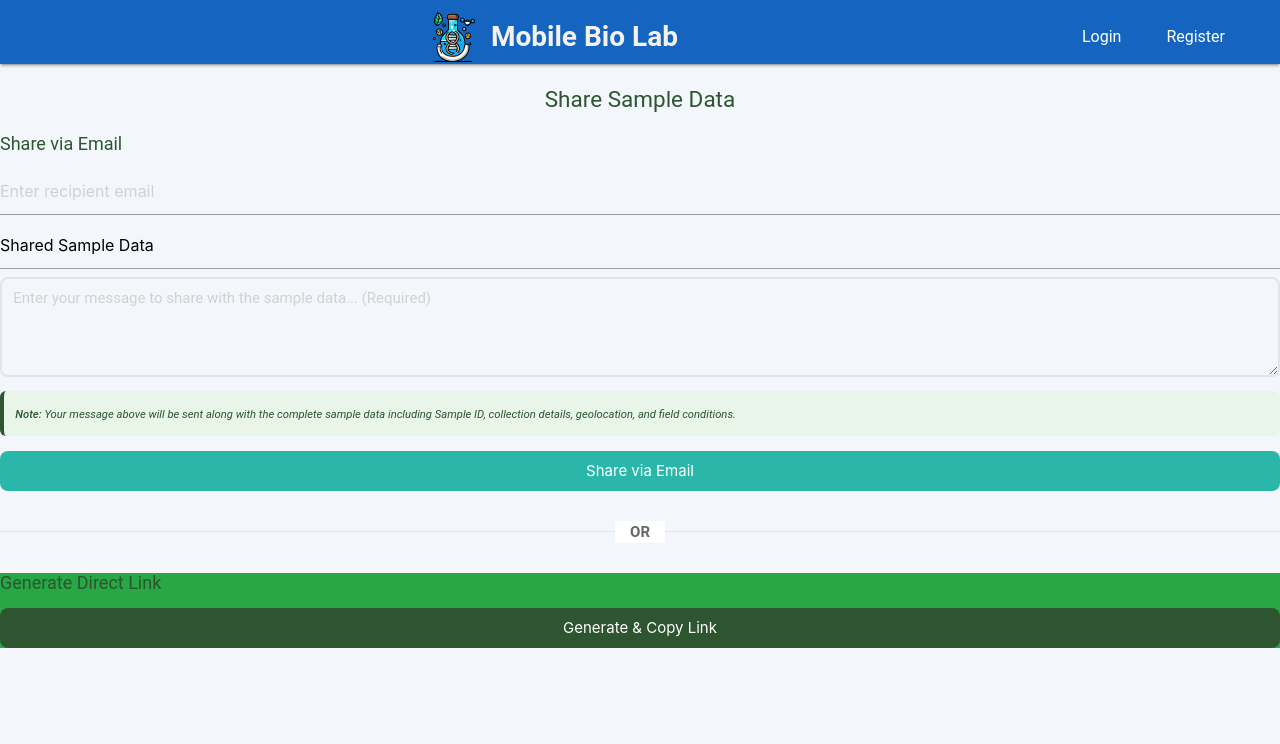
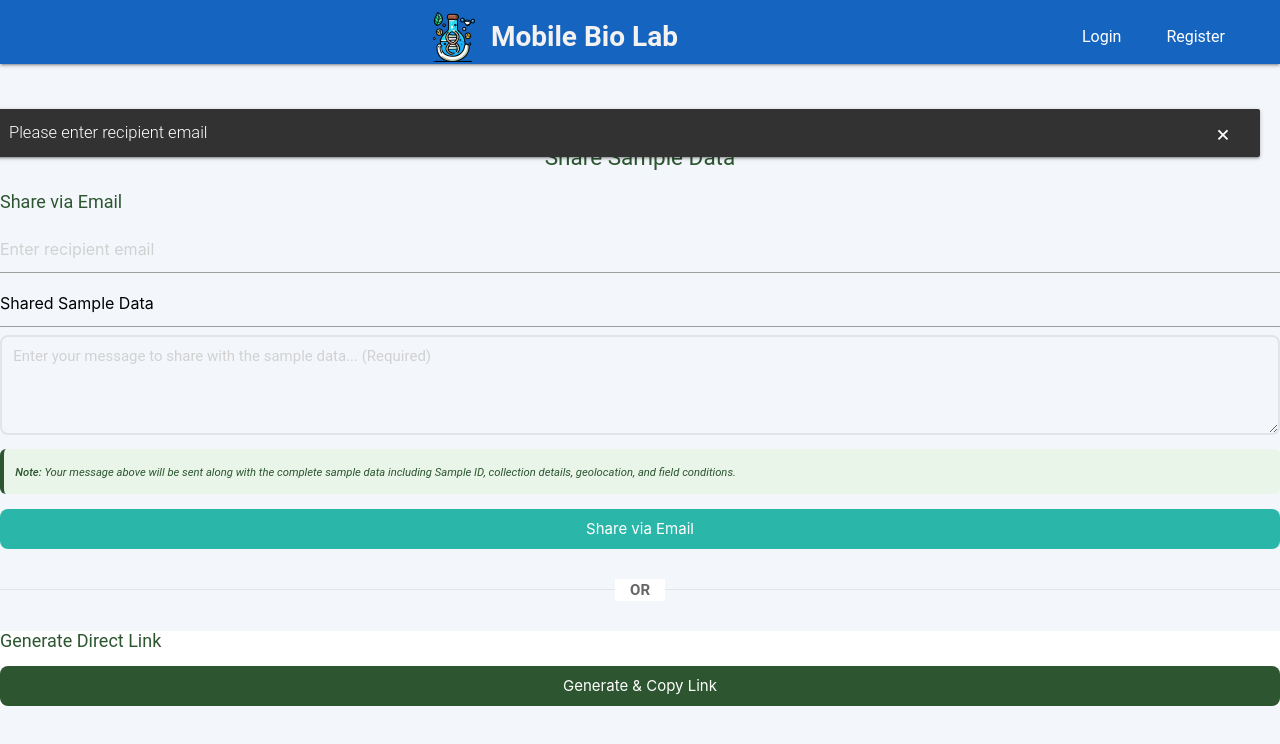
Before and after one commit to Romi-2/Mobile-Bio-Lab-Fullstack, a React (Vite) app in the folder Frontend/Mobile-Bio-Lab/: page /dashboard/share/1 in a window 1280 px wide. Both pictures are taken after a click on the button "Share via Email". Shown: the top 744 px of the page. Built offline with nearby package versions, Linux system fonts and the light colour scheme.

Commit message:
protocolRoute.js , server.js

```diff
--- a/Frontend/Mobile-Bio-Lab/src/components/shareSample.tsx
+++ b/Frontend/Mobile-Bio-Lab/src/components/shareSample.tsx
@@ -7,6 +7,25 @@ import "../style/shareSample.css";
 interface ShareSampleProps {
   sampleId?: string;
 }
+
+// Toast Notification Component
+const Toast: React.FC<{
+  message: string;
+  type: 'success' | 'error' | 'info';
+  onClose: () => void;
+}> = ({ message, type, onClose }) => {
+  React.useEffect(() => {
+    const timer = setTimeout(onClose, 4000);
+    return () => clearTimeout(timer);
+  }, [onClose]);
+
+  return (
+    <div className={`toast toast-${type}`}>
+      <span className="toast-message">{message}</span>
+      <button className="toast-close" onClick={onClose}>×</button>
+    </div>
+  );
+};
 
 // Modal Component
 const LinkModal: React.FC<{
@@ -46,6 +65,11 @@ const ShareSample: React.FC<ShareSampleProps> = ({ sampleId }) => {
   const [isSending, setIsSending] = useState(false);
   const [showModal, setShowModal] = useState(false);
   const [linkGenerated, setLinkGenerated] = useState(false);
+  const [toast, setToast] = useState<{ message: string; type: 'success' | 'error' | 'info' } | null>(null);
+
+  const showToast = (message: string, type: 'success' | 'error' | 'info' = 'info') => {
+    setToast({ message, type });
+  };
 
   // Determine the correct URL based on current route
   const getShareableLink = () => {
@@ -63,12 +87,12 @@ const ShareSample: React.FC<ShareSampleProps> = ({ sampleId }) => {
 
   const handleEmailShare = async () => {
     if (!email) {
-      alert("Please enter recipient email");
+      showToast("Please enter recipient email", "error");
       return;
     }
 
     if (!message.trim()) {
-      alert("Please enter a message to share with the sample data");
+      showToast("Please enter a message to share with the sample data", "error");
       return;
     }
 
@@ -80,13 +104,13 @@ const ShareSample: React.FC<ShareSampleProps> = ({ sampleId }) => {
         message: message,
         sampleId: resolvedId,
       });
-      alert("Email sent successfully!");
+      showToast("Email sent successfully!", "success");
       setEmail("");
       setMessage("");
       setSubject("Shared Sample Data");
     } catch (err) {
       console.error(err);
-      alert("Failed to send email");
+      showToast("Failed to send email", "error");
     } finally {
       setIsSending(false);
     }
@@ -102,10 +126,10 @@ const ShareSample: React.FC<ShareSampleProps> = ({ sampleId }) => {
   const handleCopyLink = () => {
     navigator.clipboard.writeText(link)
       .then(() => {
-        alert("Link copied to clipboard!");
+        showToast("Link copied to clipboard!", "success");
         setShowModal(false);
       })
-      .catch(() => alert("Failed to copy link to clipboard"));
+      .catch(() => showToast("Failed to copy link to clipboard", "error"));
   };
 
   const closeModal = () => {
@@ -115,17 +139,26 @@ const ShareSample: React.FC<ShareSampleProps> = ({ sampleId }) => {
   const copyInlineLink = () => {
     navigator.clipboard.writeText(link)
       .then(() => {
-        alert("Link copied to clipboard!");
+        showToast("Link copied to clipboard!", "success");
       })
-      .catch(() => alert("Failed to copy link to clipboard"));
+      .catch(() => showToast("Failed to copy link to clipboard", "error"));
   };
 
   return (
     <div className="share-sample">
+      {/* Toast Notifications */}
+      {toast && (
+        <Toast
+          message={toast.message}
+          type={toast.type}
+          onClose={() => setToast(null)}
+        />
+      )}
+
       <h4>Share Sample Data</h4>
 
       <div className="share-email">
-        <h5>Share via Email</h5>
+        <h5 className="share-heading">Share via Email</h5>
         <input
           type="email"
           placeholder="Enter recipient email"
@@ -171,7 +204,7 @@ const ShareSample: React.FC<ShareSampleProps> = ({ sampleId }) => {
       </div>
 
       <div className="share-link">
-        <h5>Generate Direct Link</h5>
+        <h5 className="share-heading">Generate Direct Link</h5>
         <button onClick={handleLinkShare} className="share-button">
           Generate & Copy Link
         </button>
--- a/Frontend/Mobile-Bio-Lab/src/pages/Dashboard/AdminDashboard.tsx
+++ b/Frontend/Mobile-Bio-Lab/src/pages/Dashboard/AdminDashboard.tsx
@@ -87,7 +87,6 @@ const AdminDashboard: React.FC = () => {
                 Sample Approvals
               </NavLink>
             </li>
-            {/* FIXED: Use relative paths */}
             <li>
               <NavLink
                 to="sample/1"  // Changed from /dashboard/sample/1
--- a/Frontend/Mobile-Bio-Lab/src/style/shareSample.css
+++ b/Frontend/Mobile-Bio-Lab/src/style/shareSample.css
@@ -7,6 +7,10 @@
   border: 1px solid #e1e5e9;
 }
 
+.share-sample {
+  position: relative;
+}
+
 .share-sample h4 {
   color: #2c5530;
   margin-bottom: 1.5rem;
@@ -14,15 +18,24 @@
   text-align: center;
 }
 
-.share-email,
-.share-link {
+.share-email {
   margin-bottom: 2rem;
 }
 
-.share-sample h5 {
-  color: #2c5530;
-  margin-bottom: 1rem;
-  font-size: 1.2rem;
+.share-link {
+  background-color:white;
+  margin-bottom: 2rem;
+}
+
+/* Fix for h5 background issue */
+.share-heading {
+  color: #2c5530 !important;
+  margin-bottom: 1rem !important;
+  font-size: 1.2rem !important;
+  background: transparent !important;
+  background-color: transparent !important;
+  padding: 0 !important;
+  border: none !important;
 }
 
 .share-input,
@@ -78,11 +91,6 @@
   background: #1e3a24;
 }
 
-.share-button:disabled {
-  background: #ccc;
-  cursor: not-allowed;
-}
-
 .share-divider {
   display: flex;
   align-items: center;
@@ -100,6 +108,76 @@
   padding: 0 1rem;
   background: white;
   font-weight: bold;
+}
+
+/* Toast Notification Styles */
+.toast {
+  position: fixed;
+  top: 20px;
+  right: 20px;
+  padding: 1rem 1.5rem;
+  border-radius: 8px;
+  color: white;
+  font-weight: 500;
+  box-shadow: 0 4px 12px rgba(0, 0, 0, 0.15);
+  z-index: 1001;
+  display: flex;
+  align-items: center;
+  justify-content: space-between;
+  min-width: 300px;
+  max-width: 400px;
+  animation: slideInRight 0.3s ease-out;
+}
+
+.toast-success {
+  background: #10b981;
+  border-left: 4px solid #059669;
+}
+
+.toast-error {
+  background: #ef4444;
+  border-left: 4px solid #dc2626;
+}
+
+.toast-info {
+  background: #3b82f6;
+  border-left: 4px solid #2563eb;
+}
+
+.toast-message {
+  flex: 1;
+  margin-right: 1rem;
+}
+
+.toast-close {
+  background: none;
+  border: none;
+  color: white;
+  font-size: 1.5rem;
+  cursor: pointer;
+  padding: 0;
+  width: 24px;
+  height: 24px;
+  display: flex;
+  align-items: center;
+  justify-content: center;
+  border-radius: 4px;
+  transition: background-color 0.2s;
+}
+
+.toast-close:hover {
+  background: rgba(255, 255, 255, 0.2);
+}
+
+@keyframes slideInRight {
+  from {
+    transform: translateX(100%);
+    opacity: 0;
+  }
+  to {
+    transform: translateX(0);
+    opacity: 1;
+  }
 }
 
 /* Inline Link Display */
@@ -280,4 +358,11 @@
   .copy-link-btn {
     width: 100%;
   }
+
+  .toast {
+    left: 20px;
+    right: 20px;
+    min-width: auto;
+    max-width: none;
+  }
 }
```
